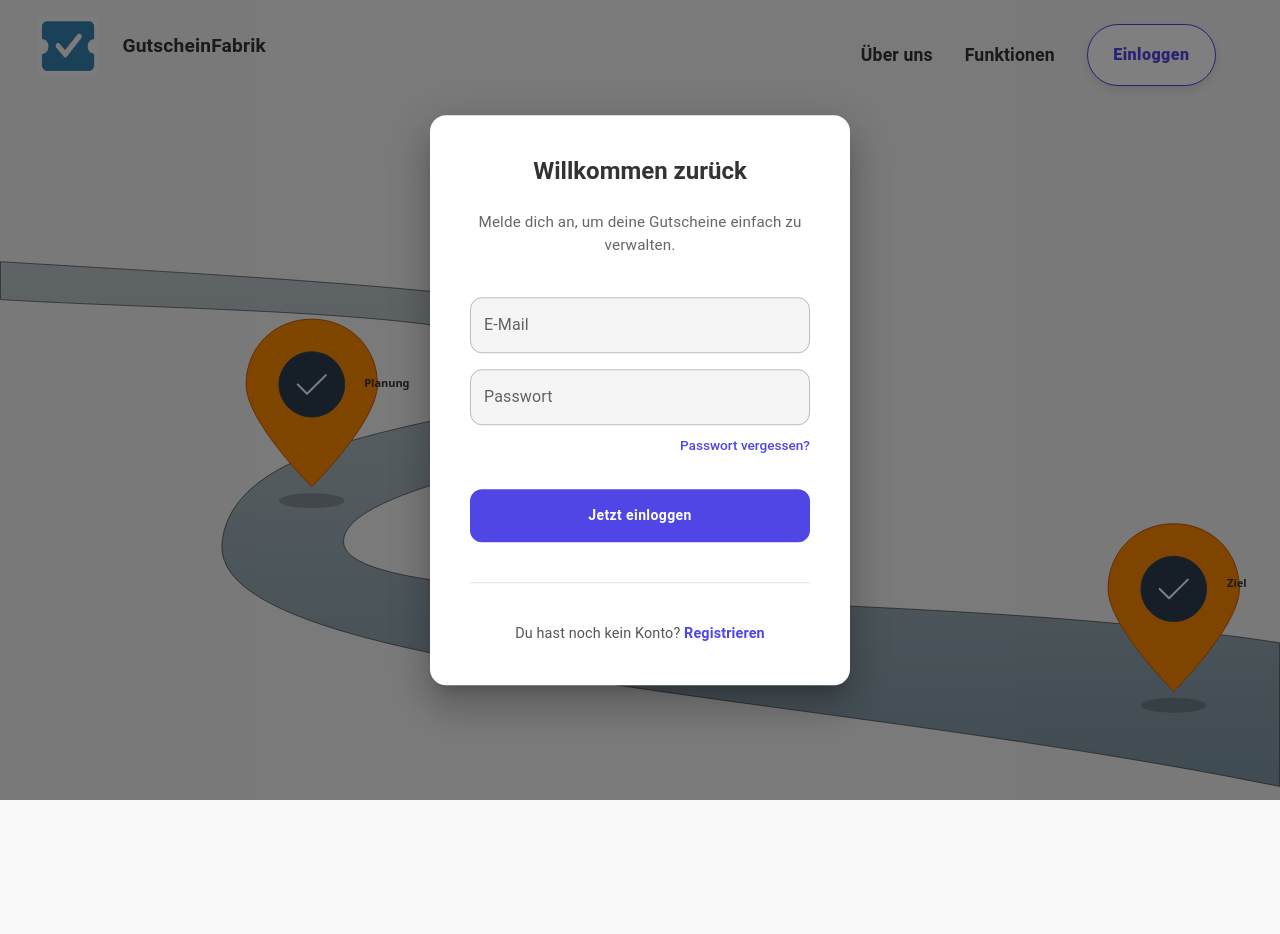
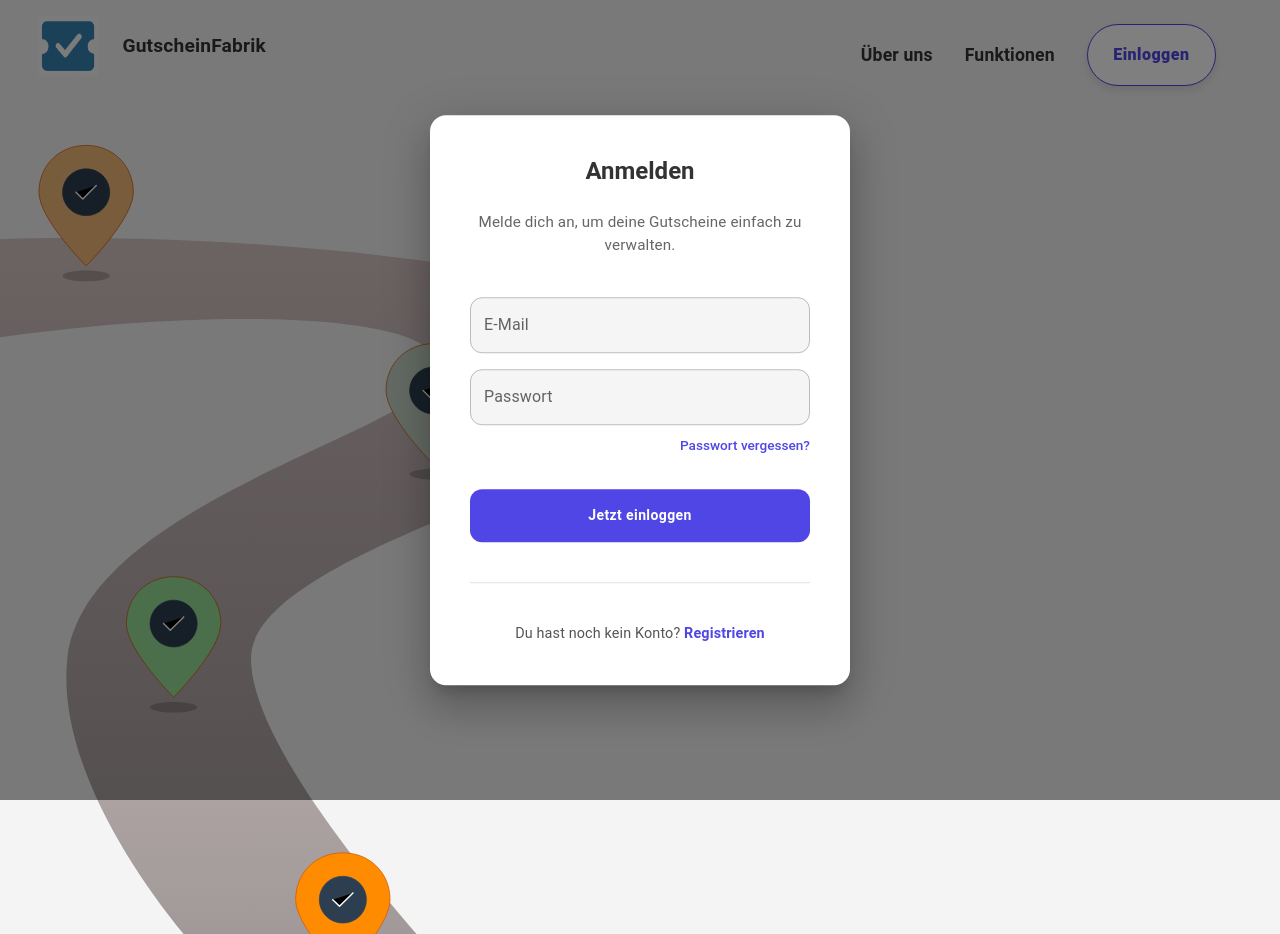
Before and after one commit to LeoGoe23/Gutschein, a React (Create React App) app in the folder frontend/: page /roadmap in a window 1280 px wide. Both pictures are taken after a click on the button "Einloggen". Before the commit the page ends 800 px from the top, so only its background shows below. Built offline with nearby package versions, Linux system fonts and the light colour scheme; no server answers.

Commit message:
Login/Registrierung added

```diff
--- a/frontend/package.json
+++ b/frontend/package.json
@@ -11,6 +11,7 @@
     "@testing-library/jest-dom": "^6.6.3",
     "@testing-library/react": "^16.3.0",
     "@testing-library/user-event": "^13.5.0",
+    "firebase": "^11.10.0",
     "html2canvas": "^1.4.1",
     "jspdf": "^3.0.1",
     "react": "^18.3.1",
--- /dev/null
+++ b/frontend/src/auth/firebase.ts
@@ -0,0 +1,17 @@
+import { initializeApp } from "firebase/app";
+import { getAuth } from "firebase/auth";
+import { getFirestore } from "firebase/firestore";
+
+const firebaseConfig = {
+  apiKey: process.env.REACT_APP_FIREBASE_API_KEY,
+  authDomain: process.env.REACT_APP_FIREBASE_AUTH_DOMAIN,
+  projectId: process.env.REACT_APP_FIREBASE_PROJECT_ID,
+  storageBucket: process.env.REACT_APP_FIREBASE_STORAGE_BUCKET,
+  messagingSenderId: process.env.REACT_APP_FIREBASE_MESSAGING_SENDER_ID,
+  appId: process.env.REACT_APP_FIREBASE_APP_ID,
+  measurementId: process.env.REACT_APP_FIREBASE_MEASUREMENT_ID,
+};
+
+const app = initializeApp(firebaseConfig);
+export const auth = getAuth(app);
+export const db = getFirestore(app);
--- a/frontend/src/components/login/LoginModal.tsx
+++ b/frontend/src/components/login/LoginModal.tsx
@@ -1,4 +1,8 @@
 import { Modal, Box, Typography, TextField, Button, Divider, Link } from '@mui/material';
+import { createUserWithEmailAndPassword, signInWithEmailAndPassword } from "firebase/auth";
+import { auth, db } from '../../auth/firebase';
+import { doc, setDoc } from "firebase/firestore";
+import { useState, useEffect } from 'react';
 
 interface Props {
   open: boolean;
@@ -6,6 +10,80 @@ interface Props {
 }
 
 export default function LoginModal({ open, onClose }: Props) {
+  const [email, setEmail] = useState('');
+  const [passwort, setPasswort] = useState('');
+  const [isRegister, setIsRegister] = useState(false);
+  const [loginError, setLoginError] = useState('');
+  const [success, setSuccess] = useState(false);
+
+  useEffect(() => {
+    if (success) {
+      const timer = setTimeout(() => {
+        setSuccess(false);
+        setIsRegister(false); // Zurück auf Login-Ansicht für das nächste Öffnen
+        onClose(); // Modal schließen
+      }, 1000);
+      return () => clearTimeout(timer);
+    }
+  }, [success, onClose]);
+
+  const handleLogin = () => {
+    if (!email || !passwort) {
+      setLoginError("Bitte E-Mail und Passwort eingeben.");
+      return;
+    }
+
+    setLoginError("");
+
+    signInWithEmailAndPassword(auth, email, passwort)
+      .then(res => {
+        setSuccess(true);
+      })
+      .catch(err => {
+        setLoginError("E-Mail oder Passwort ist falsch.");
+      });
+  };
+const handleRegister = () => {
+  if (!email || !passwort) {
+    setLoginError("Bitte E-Mail und Passwort eingeben.");
+    return;
+  }
+
+  setLoginError("");
+
+  createUserWithEmailAndPassword(auth, email, passwort)
+    .then(async (res) => {
+      console.log("User created successfully:", res.user); // Debugging log
+      await setDoc(doc(db, "users", res.user.uid), {
+        email: res.user.email,
+        createdAt: new Date()
+      });
+      console.log("User document set successfully in Firestore."); // Debugging log
+      setSuccess(true);
+      setTimeout(() => {
+        console.log("Closing modal after registration success."); // Debugging log
+        setIsRegister(false); // Zurück auf Login-Ansicht für das nächste Öffnen
+        onClose();
+      }, 1000);
+    })
+    .catch(err => {
+      console.error("Error during registration:", err); // Debugging log
+      switch (err.code) {
+        case "auth/email-already-in-use":
+          setLoginError("Diese E-Mail-Adresse wird bereits verwendet.");
+          break;
+        case "auth/invalid-email":
+          setLoginError("Die eingegebene E-Mail-Adresse ist ungültig.");
+          break;
+        case "auth/weak-password":
+          setLoginError("Das Passwort ist zu schwach. Bitte wähle ein stärkeres Passwort.");
+          break;
+        default:
+          setLoginError("Registrierung fehlgeschlagen: " + err.message);
+      }
+    });
+};
+
   return (
     <Modal open={open} onClose={onClose}>
       <Box
@@ -25,12 +103,24 @@ export default function LoginModal({ open, onClose }: Props) {
           alignItems: 'center',
         }}
       >
+        {success ? (
+          <Box sx={{ textAlign: 'center' }}>
+            <Typography variant="h5" sx={{ color: 'green', fontWeight: 700 }}>
+              Erfolgreich!
+            </Typography>
+            <Typography sx={{ fontSize: '2rem', color: 'green' }}>✔</Typography>
+          </Box>
+        ) : (
+          <>
             <Typography variant="h5" sx={{ fontWeight: 700 }}>
-          Willkommen zurück
+              {isRegister ? "Registrieren" : "Anmelden"}
             </Typography>
 
             <Typography sx={{ textAlign: 'center', color: '#666', fontSize: '0.95rem', mb: 2 }}>
-          Melde dich an, um deine Gutscheine einfach zu verwalten.
+              {isRegister
+                ? "Erstelle deinen Account, um Gutscheine zu verwalten."
+                : "Melde dich an, um deine Gutscheine einfach zu verwalten."
+              }
             </Typography>
 
             <Box sx={{ width: '100%', display: 'flex', flexDirection: 'column', gap: 2 }}>
@@ -38,6 +128,8 @@ export default function LoginModal({ open, onClose }: Props) {
                 label="E-Mail"
                 variant="outlined"
                 fullWidth
+                value={email}
+                onChange={(e) => setEmail(e.target.value)}
                 sx={{
                   '& .MuiOutlinedInput-root': {
                     borderRadius: 3,
@@ -51,6 +143,9 @@ export default function LoginModal({ open, onClose }: Props) {
                 type="password"
                 variant="outlined"
                 fullWidth
+                value={passwort}
+                onChange={(e) => setPasswort(e.target.value)}
+                error={Boolean(loginError && !isRegister)}
                 sx={{
                   '& .MuiOutlinedInput-root': {
                     borderRadius: 3,
@@ -59,12 +154,20 @@ export default function LoginModal({ open, onClose }: Props) {
                 }}
               />
 
+              {!isRegister && (
                 <Box sx={{ textAlign: 'right', mt: '-0.5rem' }}>
                   <Link href="#" underline="hover" sx={{ fontSize: '0.85rem', color: '#4F46E5', fontWeight: 500 }}>
                     Passwort vergessen?
                   </Link>
                 </Box>
+              )}
             </Box>
+
+            {loginError && (
+              <Typography sx={{ color: 'red', fontSize: '0.85rem', mt: 1, textAlign: 'center' }}>
+                {loginError}
+              </Typography>
+            )}
 
             <Button
               fullWidth
@@ -78,18 +181,27 @@ export default function LoginModal({ open, onClose }: Props) {
                 mt: 1,
                 '&:hover': { backgroundColor: '#4338CA' },
               }}
+              onClick={isRegister ? handleRegister : handleLogin}
             >
-          Jetzt einloggen
+              {isRegister ? "Jetzt registrieren" : "Jetzt einloggen"}
             </Button>
 
             <Divider sx={{ width: '100%', my: 2 }} />
 
             <Typography sx={{ fontSize: '0.9rem', color: '#555' }}>
-          Du hast noch kein Konto?{' '}
-          <span style={{ color: '#4F46E5', cursor: 'pointer', fontWeight: 600 }}>
-            Registrieren
+              {isRegister ? "Du hast bereits ein Konto?" : "Du hast noch kein Konto?"}{" "}
+              <span
+                style={{ color: '#4F46E5', cursor: 'pointer', fontWeight: 600 }}
+                onClick={() => {
+                  setIsRegister(!isRegister);
+                  setLoginError("");
+                }}
+              >
+                {isRegister ? "Anmelden" : "Registrieren"}
               </span>
             </Typography>
+          </>
+        )}
       </Box>
     </Modal>
   );
--- a/frontend/src/pages/roadmap.tsx
+++ b/frontend/src/pages/roadmap.tsx
@@ -1,79 +1,96 @@
-import { Box } from '@mui/material';
-import TopBar from '../components/home/TopBar';
-import LogoTopLeft from '../components/home/TopLeftLogo';
+import { Box } from "@mui/material";
+import TopBar from "../components/home/TopBar";
+import LogoTopLeft from "../components/home/TopLeftLogo";
 
-export default function HomeLayout() {
+export default function SvgPage() {
   return (
-    <Box sx={{ width: '100%', minHeight: '100vh', overflowY: 'auto', fontFamily: 'system-ui, sans-serif', backgroundColor: '#f4f4f4' }}>
-
-      <Box sx={{ position: 'relative', width: '100%', height: '8rem' }}>
+    <Box
+      sx={{
+        width: "100vw",
+        minHeight: "100vh",
+        backgroundColor: "#f4f4f4",
+        display: "flex",
+        flexDirection: "column",
+      }}
+    >
+      <Box
+        sx={{
+          position: "relative",
+          width: "100%",
+          height: "auto",
+          padding: "1rem",
+        }}
+      >
         <LogoTopLeft />
-        <Box sx={{ position: 'absolute', top: '1.5rem', right: '4rem', zIndex: 3 }}>
+        <Box
+          sx={{
+            position: "absolute",
+            top: { xs: "0.5rem", md: "1.5rem" },
+            right: { xs: "1rem", md: "4rem" },
+            zIndex: 3,
+          }}
+        >
           <TopBar />
         </Box>
       </Box>
 
-      <Box sx={{ width: '100%', display: 'flex', justifyContent: 'center' }}>
-        <Box sx={{ width: '100%', maxWidth: '2566px' }}>
-          <svg width="2566" height="1321" viewBox="0 0 2566 1321" fill="none" xmlns="http://www.w3.org/2000/svg" style={{ width: '100%', height: 'auto' }}>
-
-            <path d="M1481 484C1481 344 572.906 303.355 1 268V344C429.86 369.37 1079.82 364.351 1101 484C1122.18 603.649 467.888 569.349 445 832C422.112 1094.65 1629.39 1129.12 2565 1320V1032C1802.47 914.725 700.959 977.262 689 832C677.041 686.738 1481 624 1481 484Z" fill="url(#paint0_linear_0_1)" stroke="black"/>
-
-            <g>
-              <path opacity="0.2" d="M1077 416.267C1113.34 416.267 1142.8 409.581 1142.8 401.333C1142.8 393.086 1113.34 386.4 1077 386.4C1040.66 386.4 1011.2 393.086 1011.2 401.333C1011.2 409.581 1040.66 416.267 1077 416.267Z" fill="black"/>
-              <path d="M1077 37.3333C1152.2 37.3333 1208.6 93.3333 1208.6 168C1208.6 242.667 1077 373.333 1077 373.333C1077 373.333 945.4 242.667 945.4 168C945.4 93.3333 1001.8 37.3333 1077 37.3333Z" fill="url(#paint1_linear_0_1)" stroke="#D35400" strokeWidth="2"/>
-              <path d="M1077 233.333C1113.34 233.333 1142.8 204.083 1142.8 168C1142.8 131.917 1113.34 102.667 1077 102.667C1040.66 102.667 1011.2 131.917 1011.2 168C1011.2 204.083 1040.66 233.333 1077 233.333Z" fill="#2C3E50" stroke="#34495E" strokeWidth="2"/>
-              <path d="M1048.8 168L1067.6 186.667L1105.2 149.333" stroke="white" strokeWidth="4" strokeLinecap="round" strokeLinejoin="round"/>
-              <text x="1180" y="180" fontSize="22" fill="#333" fontWeight="600">Start</text>
-            </g>
-
-            <g>
-              <path opacity="0.2" d="M2353 1172.27C2389.34 1172.27 2418.8 1165.58 2418.8 1157.33C2418.8 1149.09 2389.34 1142.4 2353 1142.4C2316.66 1142.4 2287.2 1149.09 2287.2 1157.33C2287.2 1165.58 2316.66 1172.27 2353 1172.27Z" fill="black"/>
-              <path d="M2353 793.333C2428.2 793.333 2484.6 849.333 2484.6 924C2484.6 998.667 2353 1129.33 2353 1129.33C2353 1129.33 2221.4 998.667 2221.4 924C2221.4 849.333 2277.8 793.333 2353 793.333Z" fill="url(#paint2_linear_0_1)" stroke="#D35400" strokeWidth="2"/>
-              <path d="M2353 989.333C2389.34 989.333 2418.8 960.083 2418.8 924C2418.8 887.917 2389.34 858.667 2353 858.667C2316.66 858.667 2287.2 887.917 2287.2 924C2287.2 960.083 2316.66 989.333 2353 989.333Z" fill="#2C3E50" stroke="#34495E" strokeWidth="2"/>
-              <path d="M2324.8 924L2343.6 942.667L2381.2 905.333" stroke="white" strokeWidth="4" strokeLinecap="round" strokeLinejoin="round"/>
-              <text x="2460" y="920" fontSize="22" fill="#333" fontWeight="600">Ziel</text>
-            </g>
-
-            <g>
-              <path opacity="0.2" d="M625 762.267C661.34 762.267 690.8 755.581 690.8 747.333C690.8 739.086 661.34 732.4 625 732.4C588.66 732.4 559.2 739.086 559.2 747.333C559.2 755.581 588.66 762.267 625 762.267Z" fill="black"/>
-              <path d="M625 383.333C700.2 383.333 756.6 439.333 756.6 514C756.6 588.667 625 719.333 625 719.333C625 719.333 493.4 588.667 493.4 514C493.4 439.333 549.8 383.333 625 383.333Z" fill="url(#paint3_linear_0_1)" stroke="#D35400" strokeWidth="2"/>
-              <path d="M625 579.333C661.34 579.333 690.8 550.083 690.8 514C690.8 477.917 661.34 448.667 625 448.667C588.66 448.667 559.2 477.917 559.2 514C559.2 550.083 588.66 579.333 625 579.333Z" fill="#2C3E50" stroke="#34495E" strokeWidth="2"/>
-              <path d="M596.8 514L615.6 532.667L653.2 495.333" stroke="white" strokeWidth="4" strokeLinecap="round" strokeLinejoin="round"/>
-              <text x="730" y="520" fontSize="22" fill="#333" fontWeight="600">Planung</text>
-            </g>
-
-            <g>
-              <path opacity="0.2" d="M1411 1060.27C1447.34 1060.27 1476.8 1053.58 1476.8 1045.33C1476.8 1037.09 1447.34 1030.4 1411 1030.4C1374.66 1030.4 1345.2 1037.09 1345.2 1045.33C1345.2 1053.58 1374.66 1060.27 1411 1060.27Z" fill="black"/>
-              <path d="M1411 681.333C1486.2 681.333 1542.6 737.333 1542.6 812C1542.6 886.667 1411 1017.33 1411 1017.33C1411 1017.33 1279.4 886.667 1279.4 812C1279.4 737.333 1335.8 681.333 1411 681.333Z" fill="url(#paint4_linear_0_1)" stroke="#D35400" strokeWidth="2"/>
-              <path d="M1411 877.333C1447.34 877.333 1476.8 848.083 1476.8 812C1476.8 775.917 1447.34 746.667 1411 746.667C1374.66 746.667 1345.2 775.917 1345.2 812C1345.2 848.083 1374.66 877.333 1411 877.333Z" fill="#2C3E50" stroke="#34495E" strokeWidth="2"/>
-              <path d="M1382.8 812L1401.6 830.667L1439.2 793.333" stroke="white" strokeWidth="4" strokeLinecap="round" strokeLinejoin="round"/>
-              <text x="1520" y="810" fontSize="22" fill="#333" fontWeight="600">Umsetzung</text>
-            </g>
-
+      <Box sx={{ width: "100%", minHeight: "100vh", display: "flex", marginTop: 0 }}>
+        <Box
+          sx={{
+            width: "50%",
+            minHeight: "100vh",
+            overflow: "visible", // Changed from 'hidden' to 'visible' to prevent SVG clipping
+            marginLeft: "-20px",
+          }}
+        >
+          <svg
+            style={{ marginTop: "100px" }}
+            width="100%"
+            height="auto"
+            viewBox="0 0 2025 2517"
+            preserveAspectRatio="xMinYMin slice"
+            xmlns="http://www.w3.org/2000/svg"
+          >
+            <path d="M2024.43 657.746C2024.43 401.745 812.259 267.279 0.433594 301V581C560.966 492.744 1281.4 489.745 1281.4 657.746C1281.4 825.746 296.595 1021.5 244 1465C191.405 1908.5 780 2517 888 2517H1476C1476 2517 748.909 1790.11 756 1465C763.091 1139.89 2024.43 913.746 2024.43 657.746Z" fill="url(#paint0_linear_0_1)" />
+            <path opacity="0.2" d="M296 416.267C332.341 416.267 361.8 409.581 361.8 401.333C361.8 393.086 332.341 386.4 296 386.4C259.66 386.4 230.2 393.086 230.2 401.333C230.2 409.581 259.66 416.267 296 416.267Z" fill="black" />
+            <path d="M296 37.3334C371.2 37.3334 427.6 93.3334 427.6 168C427.6 242.667 296 373.333 296 373.333C296 373.333 164.4 242.667 164.4 168C164.4 93.3334 220.8 37.3334 296 37.3334Z" fill="url(#paint1_linear_0_1)" stroke="#D35400" strokeWidth="2" />
+            <path d="M296 233.333C332.341 233.333 361.8 204.083 361.8 168C361.8 131.917 332.341 102.667 296 102.667C259.66 102.667 230.2 131.917 230.2 168C230.2 204.083 259.66 233.333 296 233.333Z" fill="#2C3E50" stroke="#34495E" strokeWidth="2" />
+            <path d="M267.8 168L286.6 186.667L324.2 149.333" stroke="white" strokeWidth="4" strokeLinecap="round" strokeLinejoin="round" />
+            <path opacity="0.2" d="M1264 969.267C1300.34 969.267 1329.8 962.581 1329.8 954.333C1329.8 946.086 1300.34 939.4 1264 939.4C1227.66 939.4 1198.2 946.086 1198.2 954.333C1198.2 962.581 1227.66 969.267 1264 969.267Z" fill="black" />
+            <path d="M1264 590.333C1339.2 590.333 1395.6 646.333 1395.6 721C1395.6 795.667 1264 926.333 1264 926.333C1264 926.333 1132.4 795.667 1132.4 721C1132.4 646.333 1188.8 590.333 1264 590.333Z" fill="url(#paint2_linear_0_1)" stroke="#D35400" strokeWidth="2" />
+            <path d="M1264 786.333C1300.34 786.333 1329.8 757.083 1329.8 721C1329.8 684.917 1300.34 655.667 1264 655.667C1227.66 655.667 1198.2 684.917 1198.2 721C1198.2 757.083 1227.66 786.333 1264 786.333Z" fill="#2C3E50" stroke="#34495E" strokeWidth="2" />
+            <path d="M1235.8 721L1254.6 739.667L1292.2 702.333" stroke="white" strokeWidth="4" strokeLinecap="round" strokeLinejoin="round" />
+            <path opacity="0.2" d="M540 1619.27C576.341 1619.27 605.8 1612.58 605.8 1604.33C605.8 1596.09 576.341 1589.4 540 1589.4C503.66 1589.4 474.2 1596.09 474.2 1604.33C474.2 1612.58 503.66 1619.27 540 1619.27Z" fill="black" />
+            <path d="M540 1240.33C615.2 1240.33 671.6 1296.33 671.6 1371C671.6 1445.67 540 1576.33 540 1576.33C540 1576.33 408.4 1445.67 408.4 1371C408.4 1296.33 464.8 1240.33 540 1240.33Z" fill="#96DF96" stroke="#D35400" strokeWidth="2" />
+            <path d="M540 1436.33C576.341 1436.33 605.8 1407.08 605.8 1371C605.8 1334.92 576.341 1305.67 540 1305.67C503.66 1305.67 474.2 1334.92 474.2 1371C474.2 1407.08 503.66 1436.33 540 1436.33Z" fill="#2C3E50" stroke="#34495E" strokeWidth="2" />
+            <path d="M511.8 1371L530.6 1389.67L568.2 1352.33" stroke="white" strokeWidth="4" strokeLinecap="round" strokeLinejoin="round" />
+            <path opacity="0.2" d="M1012 2389.27C1048.34 2389.27 1077.8 2382.58 1077.8 2374.33C1077.8 2366.09 1048.34 2359.4 1012 2359.4C975.66 2359.4 946.2 2366.09 946.2 2374.33C946.2 2382.58 975.66 2389.27 1012 2389.27Z" fill="black" />
+            <path d="M1012 2010.33C1087.2 2010.33 1143.6 2066.33 1143.6 2141C1143.6 2215.67 1012 2346.33 1012 2346.33C1012 2346.33 880.4 2215.67 880.4 2141C880.4 2066.33 936.8 2010.33 1012 2010.33Z" fill="url(#paint3_linear_0_1)" stroke="#D35400" strokeWidth="2" />
+            <path d="M1012 2206.33C1048.34 2206.33 1077.8 2177.08 1077.8 2141C1077.8 2104.92 1048.34 2075.67 1012 2075.67C975.66 2075.67 946.2 2104.92 946.2 2141C946.2 2177.08 975.66 2206.33 1012 2206.33Z" fill="#2C3E50" stroke="#34495E" strokeWidth="2" />
+            <path d="M983.8 2141L1002.6 2159.67L1040.2 2122.33" stroke="white" strokeWidth="4" strokeLinecap="round" strokeLinejoin="round" />
             <defs>
-              <linearGradient id="paint0_linear_0_1" x1="1293" y1="268" x2="1293" y2="2092" gradientUnits="userSpaceOnUse">
-                <stop stopColor="#C0C9CD"/>
-                <stop offset="0.600962" stopColor="#7D96A4"/>
+              <linearGradient id="paint0_linear_0_1" x1="1012.22" y1="295.881" x2="1012.22" y2="4057.75" gradientUnits="userSpaceOnUse">
+                <stop offset="0.0192308" stopColor="#D7C5C5" />
+                <stop offset="0.942308" stopColor="#737373" />
               </linearGradient>
-              <linearGradient id="paint1_linear_0_1" x1="945.4" y1="37.3333" x2="33567.9" y2="25591.6" gradientUnits="userSpaceOnUse">
-                <stop stopColor="#FF8C00"/>
-                <stop offset="1" stopColor="#FF4500"/>
+              <linearGradient id="paint1_linear_0_1" x1="164.4" y1="37.3334" x2="32786.9" y2="25591.6" gradientUnits="userSpaceOnUse">
+                <stop stopColor="#F2BB79" />
+                <stop offset="1" stopColor="#FF4500" />
               </linearGradient>
-              <linearGradient id="paint2_linear_0_1" x1="2221.4" y1="793.333" x2="34843.9" y2="26347.6" gradientUnits="userSpaceOnUse">
-                <stop offset="0.0432692" stopColor="#FF8C00"/>
-                <stop offset="1" stopColor="#FF4500"/>
+              <linearGradient id="paint2_linear_0_1" x1="1132.4" y1="590.333" x2="33754.9" y2="26144.6" gradientUnits="userSpaceOnUse">
+                <stop stopColor="#C8D5C8" />
+                <stop offset="1" stopColor="#FF4500" />
               </linearGradient>
-              <linearGradient id="paint3_linear_0_1" x1="493.4" y1="383.333" x2="33115.9" y2="25937.6" gradientUnits="userSpaceOnUse">
-                <stop stopColor="#FF8C00"/>
-                <stop offset="1" stopColor="#FF4500"/>
-              </linearGradient>
-              <linearGradient id="paint4_linear_0_1" x1="1279.4" y1="681.333" x2="33901.9" y2="26235.6" gradientUnits="userSpaceOnUse">
-                <stop stopColor="#FF8C00"/>
-                <stop offset="1" stopColor="#FF4500"/>
+              <linearGradient id="paint3_linear_0_1" x1="880.4" y1="2010.33" x2="33502.9" y2="27564.6" gradientUnits="userSpaceOnUse">
+                <stop stopColor="#FF8C00" />
+                <stop offset="1" stopColor="#FF4500" />
               </linearGradient>
             </defs>
           </svg>
+        </Box>
+
+        <Box sx={{ width: "50%", minHeight: "100vh" }}>
+          {/* Rechte Seite für Content */}
         </Box>
       </Box>
     </Box>
```
Also changed, not shown: frontend/src/auth/Login.tsx (added, +31 -0 lines), frontend/src/auth/useAuth.ts (added, +14 -0 lines), frontend/src/components/home/TopBar.tsx (+55 -1 lines), 2 other files (tests, documents, lock files or other folders). Lines whose indentation alone changed are shown as unchanged.
